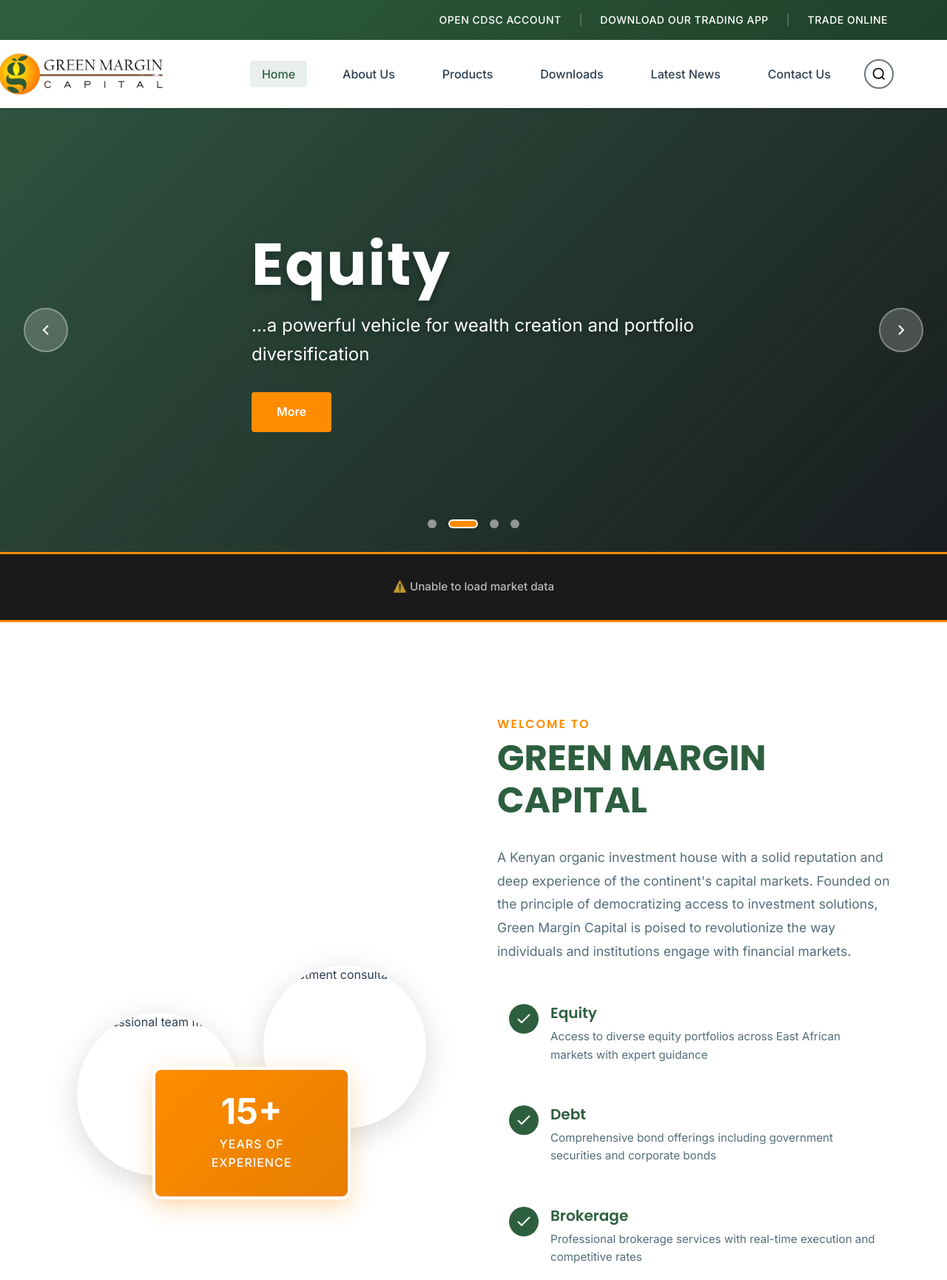
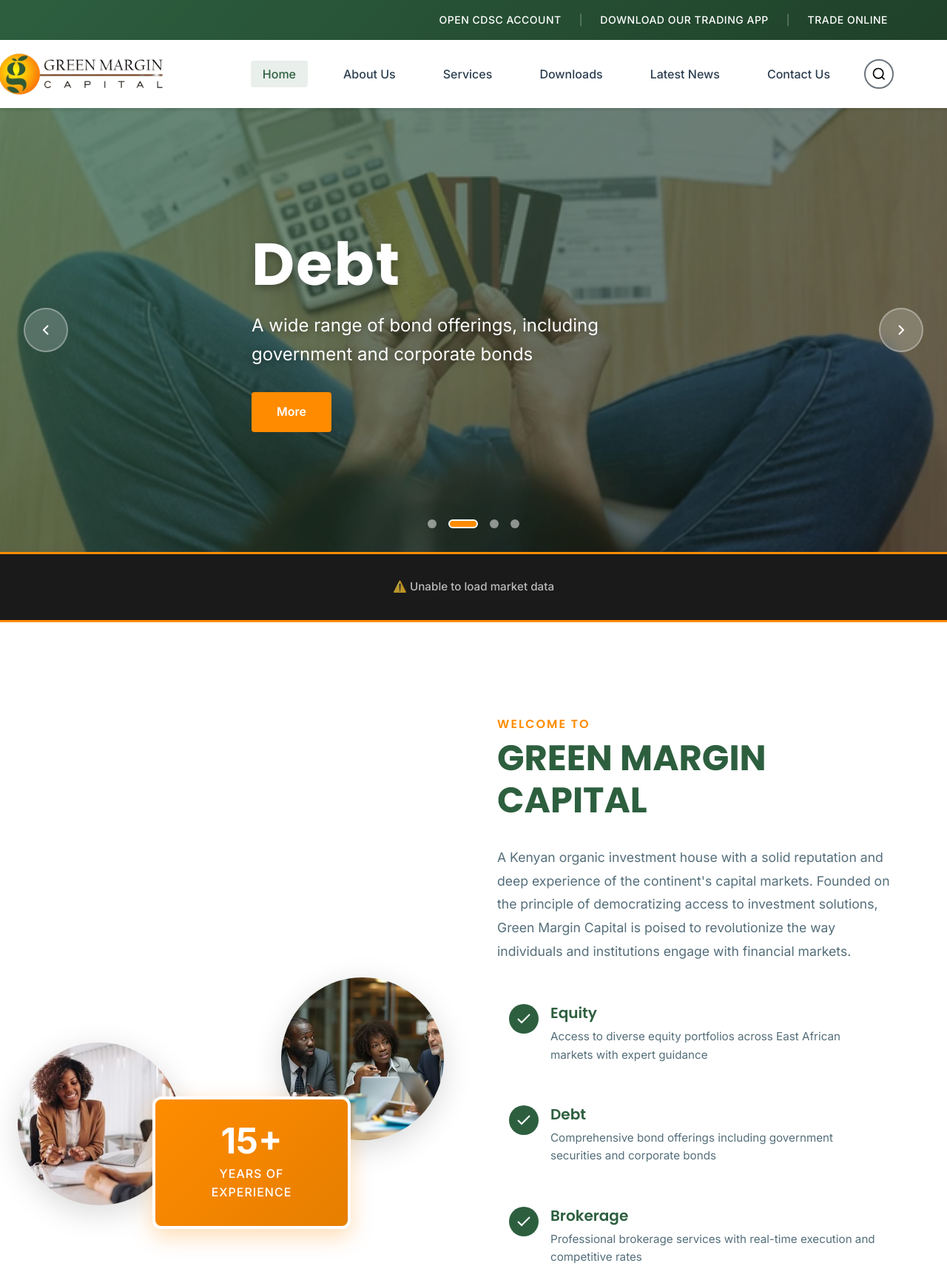
Before and after one commit to LordiKoniK/green-margin-capital, a website: page public/html/home.html in a window 1280 px wide. Shown: the top 1730 px of the page at 74% size. Drawn offline with Linux system fonts and the light colour scheme; no server answers.

Commit message:
Added home page images

```diff
--- a/public/css/home.css
+++ b/public/css/home.css
@@ -271,7 +271,7 @@
   display: grid;
   grid-template-columns: 1fr 1fr;
   gap: 2rem;
-  margin-bottom: 2rem;
+  margin-bottom: 7rem;
 }
 
 .image-circle {
@@ -284,8 +284,12 @@
   transition: transform var(--transition-normal);
 }
 
-.image-circle:hover {
-  transform: translateY(-10px) scale(1.05);
+.image-circle-1:hover {
+  transform: translate(-6rem, 4.5rem) scale(1.05);
+}
+
+.image-circle-2:hover {
+  transform: translateY(0px) scale(1.05);
 }
 
 .image-circle img {
@@ -298,11 +302,12 @@
 }
 
 .image-circle-1 {
-  transform: translateY(2rem);
+  transform: translate(-5rem, 7rem);
+
 }
 
 .image-circle-2 {
-  transform: translateY(-2rem);
+  transform: translate(1.5rem, 1.5rem);
 }
 
 .experience-badge {
--- a/public/html/home.html
+++ b/public/html/home.html
@@ -46,7 +46,7 @@
             <ul class="nav-menu">
                 <li><a href="/" class="active">Home</a></li>
                 <li><a href="/about">About Us</a></li>
-                <li><a href="/products">Products</a></li>
+                <li><a href="/services">Services</a></li>
                 <li><a href="/downloads">Downloads</a></li>
                 <li><a href="/news">Latest News</a></li>
                 <li><a href="/contact">Contact Us</a></li>
@@ -72,44 +72,45 @@
          ======================================== -->
     <section class="hero-carousel">
         <div class="carousel-container">
-            <!-- Slide 1: Debt -->
+
+            <!-- Slide 1: Brokerage -->
             <div class="carousel-slide active">
                 <div class="carousel-image">
-                    <img src="/images/hero-debt.jpg" alt="Debt Investment Solutions">
+                    <img src="../images/hero-brokerage.jpg" alt="Brokerage Services">
+                </div>
+                <div class="carousel-content">
+                    <div class="container">
+                        <h1 class="carousel-title">Brokerage</h1>
+                        <p class="carousel-subtitle">Professional trading services with expert market insights and execution</p>
+                        <a href="/products#brokerage" class="btn btn-primary">More</a>
+                    </div>
+                </div>
+            </div>
+
+            <!-- Slide 2: Debt -->
+            <div class="carousel-slide">
+                <div class="carousel-image">
+                    <img src="../images/hero-debt.webp" alt="Debt Investment Solutions">
                 </div>
                 <div class="carousel-content">
                     <div class="container">
                         <h1 class="carousel-title">Debt</h1>
-                        <p class="carousel-subtitle">...a wide range of bond offerings, including government and corporate bonds</p>
+                        <p class="carousel-subtitle">A wide range of bond offerings, including government and corporate bonds</p>
                         <a href="/products#debt" class="btn btn-primary">More</a>
                     </div>
                 </div>
             </div>
 
-            <!-- Slide 2: Equity -->
+            <!-- Slide 3: Equity -->
             <div class="carousel-slide">
                 <div class="carousel-image">
-                    <img src="/images/hero-equity.jpg" alt="Equity Investment Solutions">
+                    <img src="../images/hero-equity.webp" alt="Equity Investment Solutions" style="object-position: 50% 25%;">
                 </div>
                 <div class="carousel-content">
                     <div class="container">
                         <h1 class="carousel-title">Equity</h1>
-                        <p class="carousel-subtitle">...a powerful vehicle for wealth creation and portfolio diversification</p>
+                        <p class="carousel-subtitle">A powerful vehicle for wealth creation and portfolio diversification</p>
                         <a href="/products#equity" class="btn btn-primary">More</a>
-                    </div>
-                </div>
-            </div>
-
-            <!-- Slide 3: Brokerage -->
-            <div class="carousel-slide">
-                <div class="carousel-image">
-                    <img src="/images/hero-brokerage.jpg" alt="Brokerage Services">
-                </div>
-                <div class="carousel-content">
-                    <div class="container">
-                        <h1 class="carousel-title">Brokerage</h1>
-                        <p class="carousel-subtitle">...professional trading services with expert market insights and execution</p>
-                        <a href="/products#brokerage" class="btn btn-primary">More</a>
                     </div>
                 </div>
             </div>
@@ -117,12 +118,12 @@
             <!-- Slide 4: Research -->
             <div class="carousel-slide">
                 <div class="carousel-image">
-                    <img src="/images/hero-research.jpg" alt="Market Research">
+                    <img src="../images/hero-research.jpg" alt="Market Research">
                 </div>
                 <div class="carousel-content">
                     <div class="container">
                         <h1 class="carousel-title">Research</h1>
-                        <p class="carousel-subtitle">...in-depth market analysis and insights to inform your investment decisions</p>
+                        <p class="carousel-subtitle">In-depth market analysis and insights to inform your investment decisions</p>
                         <a href="/products#research" class="btn btn-primary">More</a>
                     </div>
                 </div>
@@ -172,10 +173,10 @@
                 <div class="welcome-images">
                     <div class="image-group">
                         <div class="image-circle image-circle-1">
-                            <img src="/images/team-meeting-1.jpg" alt="Professional team meeting">
+                            <img src="../images/consultation.jpg" alt="Investment consultation">
                         </div>
                         <div class="image-circle image-circle-2">
-                            <img src="/images/team-meeting-2.jpg" alt="Investment consultation">
+                            <img src="../images/team-meeting.webp" alt="Professional team meeting">
                         </div>
                     </div>
                     <div class="experience-badge">
@@ -389,7 +390,7 @@
                     <ul>
                         <li><a href="/">Home</a></li>
                         <li><a href="/about">About Us</a></li>
-                        <li><a href="/products">Products</a></li>
+                        <li><a href="/services">Services</a></li>
                         <li><a href="/downloads">Downloads</a></li>
                         <li><a href="/news">Latest News</a></li>
                         <li><a href="/contact">Contact Us</a></li>
```
Also changed, not shown: public/images/consultation.jpg (added), public/images/hero-brokerage.jpg (added), public/images/hero-debt.webp (added), public/images/hero-equity.webp (added), public/images/hero-research.jpg (added), public/images/team-meeting.webp (added).
